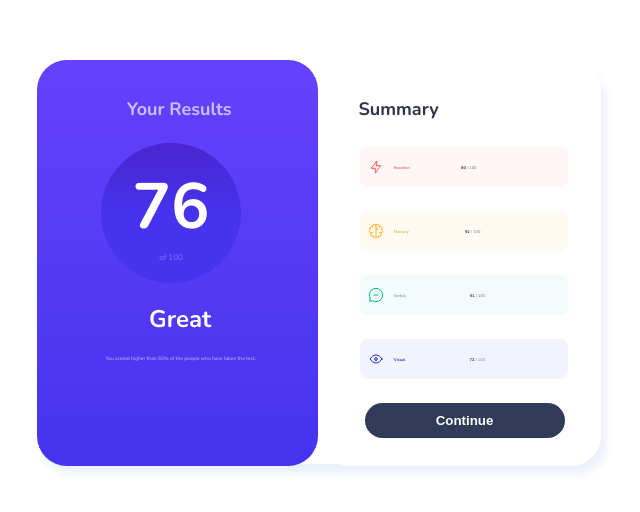
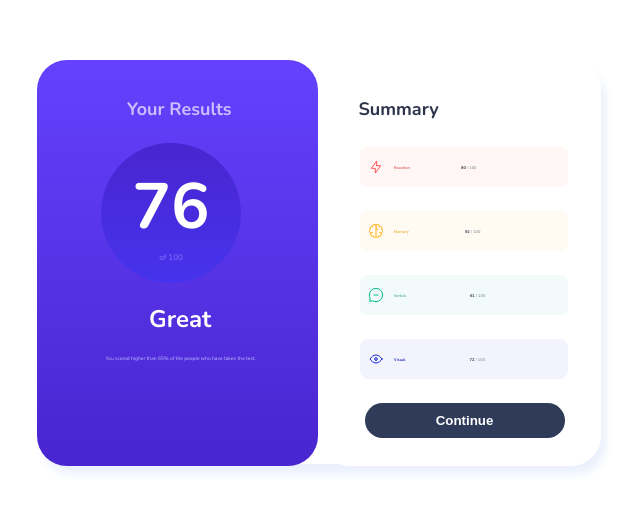
Before and after one commit to Alexmaingi/design-html-css, a plain HTML site: page index.html in a window 1280 px wide. Shown: the part 146-658 px from the top of the page, without its empty margins (329-969 px from the left). Drawn offline with nearby package versions, Linux system fonts and the light colour scheme.

Commit message:
Color change

```diff
--- a/style.css
+++ b/style.css
@@ -32,8 +32,8 @@ body {
   width: 18rem;
   border-radius: 30px;
   margin: -10px;
-  background-color: #6441fd;
-  background: linear-gradient(#6441fd, rgba(70, 51, 237, 255));
+  /* background-color: #6441fd; */
+  background: linear-gradient(#6441fd, rgba(73, 37, 207, 255));
 }
 .card-title {
   font-size: 18px;
@@ -54,11 +54,7 @@ body {
   border-radius: 50%;
   height: 90px;
   width: 90px;
-  background: linear-gradient(
-    rgba(73, 37, 207, 255),
-    rgba(70, 51, 237, 255),
-    rgba(70, 51, 237, 255)
-  );
+  background: linear-gradient(rgba(73, 37, 207, 255), rgba(70, 51, 237, 255));
 }
 .card-marks h1 {
   color: white;
```
